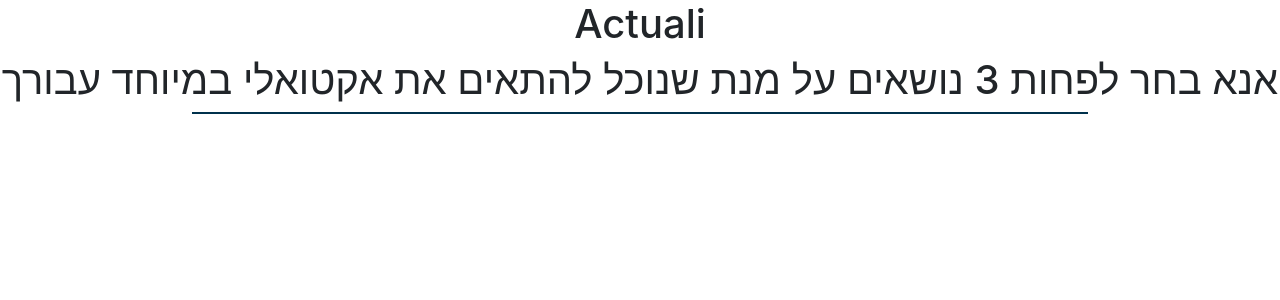
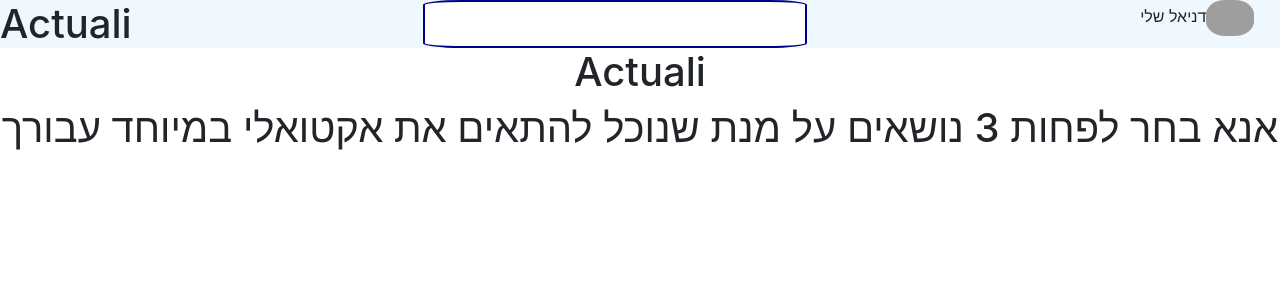
Before and after one commit to danielsh28/actuali-front, a React (Create React App) app: page / in a window 1280 px wide. Both pictures are taken after typing "name@example.com", "Sample123" into the empty fields and a click on the button "Submit". Shown: the top 300 px of the page. Built offline with nearby package versions, Linux system fonts and the light colour scheme; no server answers; grey boxes are pictures that could not be loaded.

Commit message:
initial header

```diff
--- /dev/null
+++ b/src/components/UI/organisms/Header/ActualiHeader.module.scss
@@ -0,0 +1,29 @@
+.main{
+  position: relative;
+  display:flex;
+  background-color: aliceblue;
+  height: 3rem;
+  justify-content: space-between;
+
+}
+
+.logo{
+  width: 7vw;
+}
+
+.searchBar {
+  border : 2px solid  darkblue;
+  width: 30vw;
+  height: 100%;
+  left: 40vw;
+  border-radius: 10%;
+  &:focus{
+    outline: none;
+  }
+}
+.profilePic{
+  width: 3rem;
+  margin-right: 2vw;
+  height: auto;
+  border-radius: 40%;
+}
--- /dev/null
+++ b/src/components/UI/organisms/Header/ActualiHeader.tsx
@@ -0,0 +1,20 @@
+import React from 'react';
+import styles from './ActualiHeader.module.scss';
+
+
+
+const ActualiHeader :React.FC = ()=>{
+
+    return (<div className= {styles.main}>
+        <h1 className={styles.logo}>
+            Actuali
+        </h1>
+        <input type='text' className={styles.searchBar}/>
+        <div>
+            <p style={{display:'inline'}}>דניאל שלי</p>
+            <img className={styles.profilePic} src = 'https://scontent.fsdv2-1.fna.fbcdn.net/v/t1.0-9/s960x960/99010983_10223880507507230_4231502222124384256_o.jpg?_nc_cat=106&_nc_sid=85a577&_nc_ohc=sxF24_wPX50AX8anysP&_nc_ht=scontent.fsdv2-1.fna&_nc_tp=7&oh=27589c82b327f0ebd209a4052b8a6738&oe=5F16F9F9'/>
+        </div>
+    </div>)
+}
+
+export default ActualiHeader;
--- a/src/components/tamplets/DataDashboard/ActualiWidgetTamplate.module.css
+++ b/src/components/tamplets/DataDashboard/ActualiWidgetTamplate.module.css
@@ -3,7 +3,6 @@
     height: auto;
     left: 15vw;
     width: 70vw;
-    border: 1px solid #00314c;
     display: flex;
     flex-wrap: wrap;
     justify-content: space-around;
--- a/src/components/tamplets/DataDashboard/ActualiWidgetTamplate.tsx
+++ b/src/components/tamplets/DataDashboard/ActualiWidgetTamplate.tsx
@@ -8,6 +8,7 @@
 import  styles from './ActualiWidgetTamplate.module.css';
 import {ActualiWidgetdata} from "../../../AppTypes";
 import {LoggedUserStatus} from "../../../store/types";
+import ActuliHeader from '../../UI/organisms/Header/ActualiHeader';
 
 interface IWidgetTemplate {
     getWidgets:Function,
@@ -19,6 +20,7 @@
 
 const ActualiWidgetTamplate :React.FC<IWidgetTemplate> =  function ({userStatus,getWidgets,mapFunction,widgetsData,isLogin}) {
        useEffect( ()=>{
+           window.scrollTo(0, 0)
            if(userStatus === LoggedUserStatus.FIRST_LOGIN) {
                getWidgets('/web-api/choose-category');
            }
@@ -36,6 +38,7 @@
                        userStatus !== LoggedUserStatus.NOT_INITIALIZED  && (
                            userStatus === LoggedUserStatus.FIRST_LOGIN ?
                                <div>
+                                   <ActuliHeader/>
                                    <h1>Actuali</h1>
                                    <h1>אנא בחר לפחות 3 נושאים על מנת שנוכל להתאים את אקטואלי במיוחד עבורך</h1>
                                </div> : <div> Welcome back  User!</div>)
```
Also changed, not shown: src/components/UI/organisms/SideBar/ActualySideBar.tsx (renamed from src/components/UI/organisms/ActualySideBar/ActualySideBar.tsx), src/components/UI/organisms/SideBar/side-bar-style.ts (renamed from src/components/UI/organisms/ActualySideBar/side-bar-style.ts).
